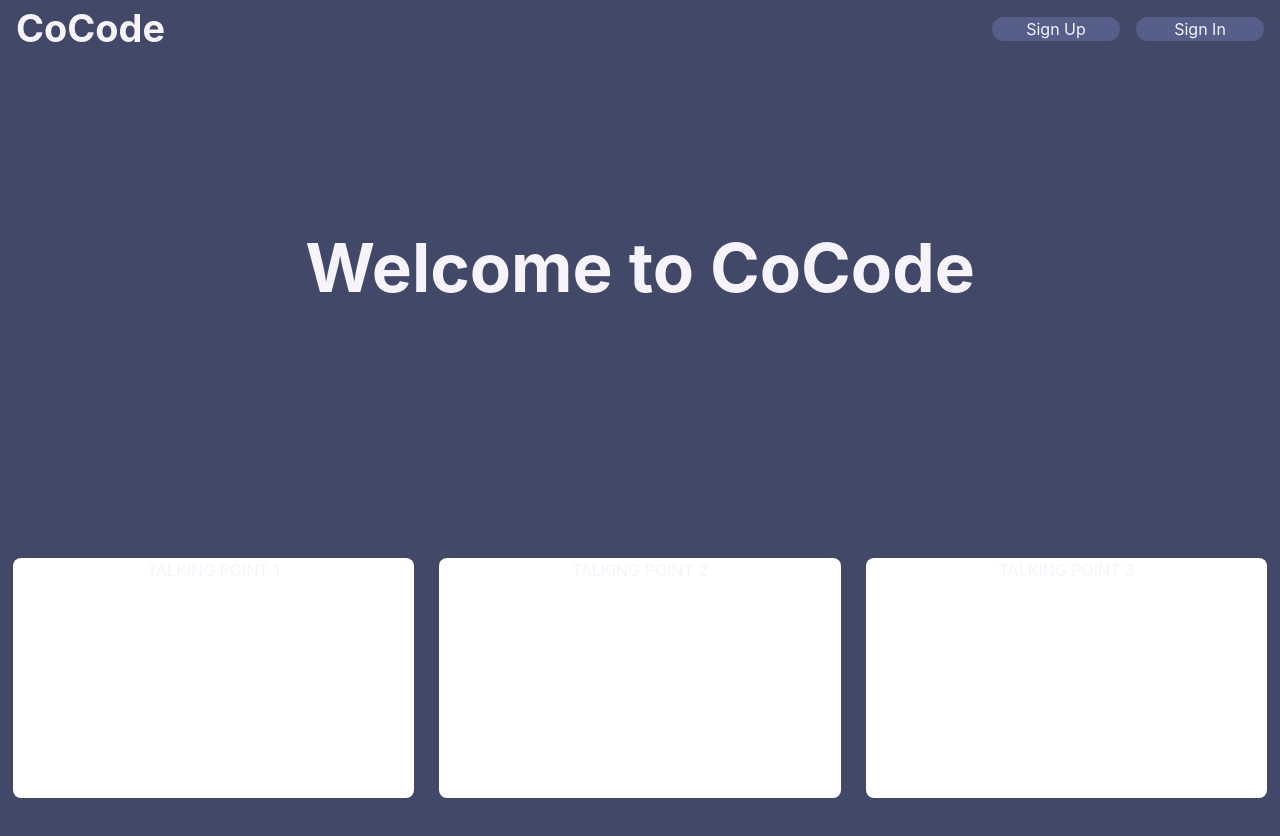
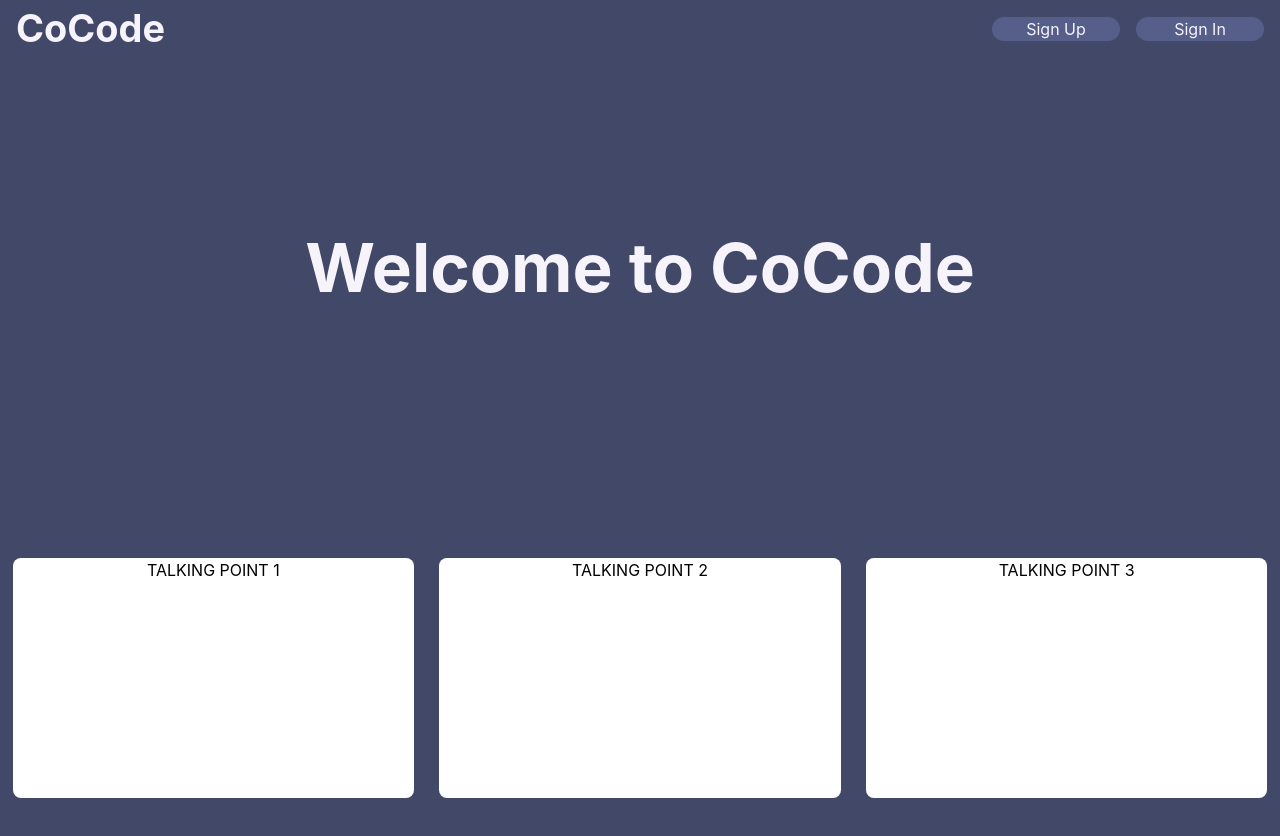
Before and after one commit to n-eon10/CoCode, a React (Create React App) app in the folder client/: page / in a window 1280 px wide. Shown: the top 836 px of the page. Built offline with nearby package versions, Linux system fonts and the light colour scheme.

Commit message:
minor tweak

```diff
--- a/client/src/pages/landing.jsx
+++ b/client/src/pages/landing.jsx
@@ -11,15 +11,15 @@ const Landing = () => {
       </div>
 
       <div className=" relative top-[50%] h-[30%] flex flex-row rounded-lg">
-        <div className="bg-white w-[33%] mx-[1%] h-full rounded-lg">
+        <div className="bg-white w-[33%] mx-[1%] h-full rounded-lg text-black">
           TALKING POINT 1
         </div>
 
-        <div className="bg-white w-[33%] mx-[1%] h-full rounded-lg">
+        <div className="bg-white w-[33%] mx-[1%] h-full rounded-lg text-black">
           TALKING POINT 2
         </div>
 
-        <div className="bg-white w-[33%] mx-[1%] h-full rounded-lg">
+        <div className="bg-white w-[33%] mx-[1%] h-full rounded-lg text-black">
           TALKING POINT 3
         </div>
       </div>
```
